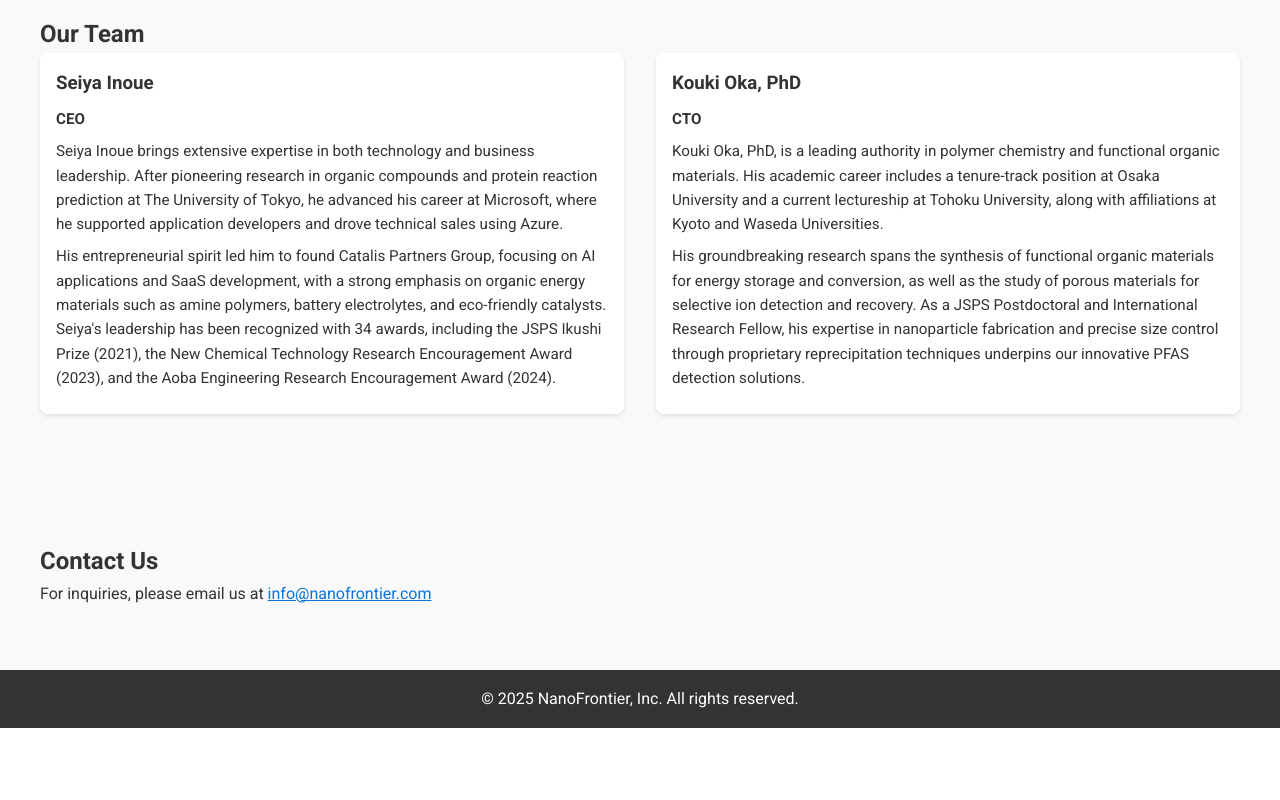
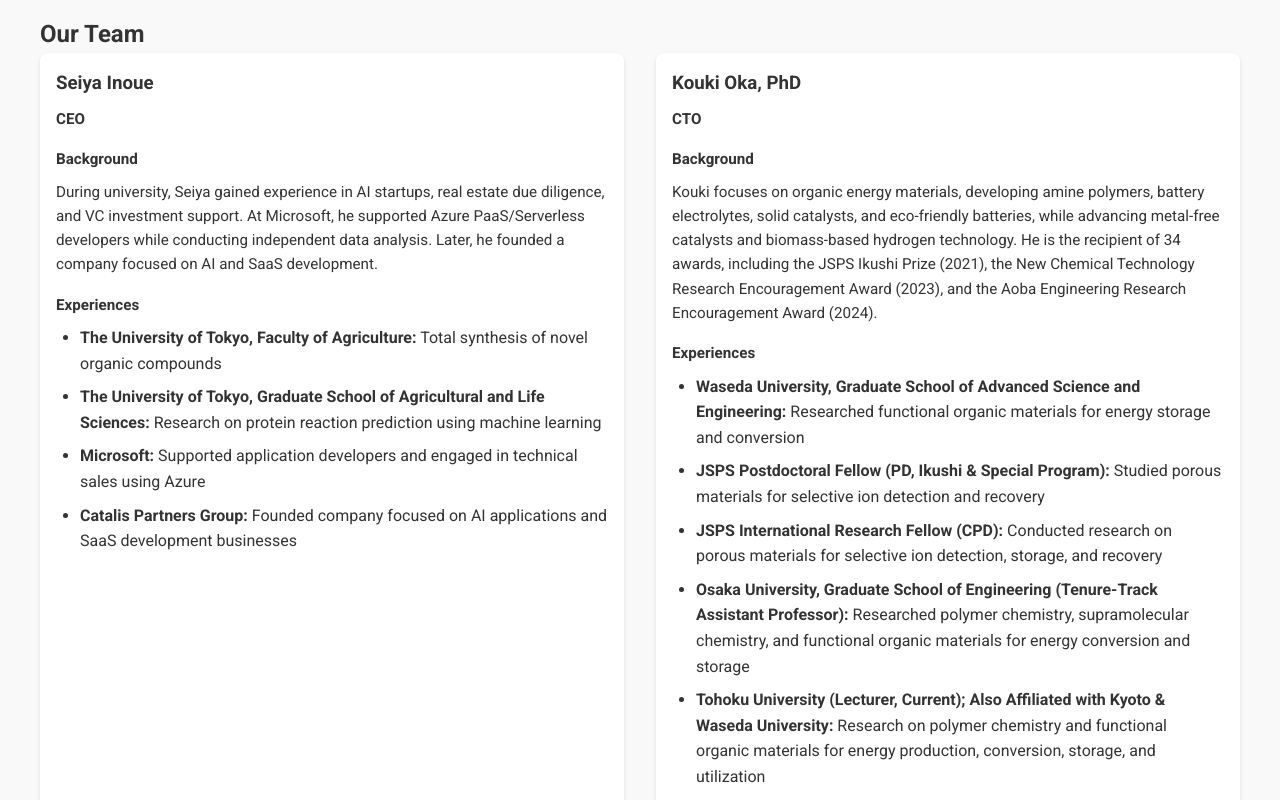
Before and after one commit to CatalisPartnersGroup/corpratesite, a plain HTML site: page index.html in a window 1280 px wide. Shown: the part 1800-2600 px from the top of the page. Before the commit the page ends 2528 px from the top, so only its background shows below. Drawn offline with Linux system fonts and the light colour scheme.

Commit message:
edit experience

```diff
--- a/index.html
+++ b/index.html
@@ -32,6 +32,9 @@
     .team-member { background: #fff; padding: 1rem; border-radius: 8px; box-shadow: 0 2px 4px rgba(0,0,0,0.1); }
     .team-member h3 { margin-bottom: 0.5rem; }
     .team-member p { margin-bottom: 0.5rem; font-size: 0.95rem; }
+    .team-member .subheading { font-weight: bold; margin-top: 1rem; }
+    .team-member ul { margin-left: 1.5rem; }
+    .team-member ul li { margin-bottom: 0.5rem; }
   </style>
 </head>
 <body>
@@ -95,17 +98,34 @@
     <div class="container">
       <h2>Our Team</h2>
       <div class="grid grid-2">
+        <!-- Seiya Inoue -->
         <div class="team-member">
           <h3>Seiya Inoue</h3>
           <p><strong>CEO</strong></p>
-          <p>Seiya Inoue brings extensive expertise in both technology and business leadership. After pioneering research in organic compounds and protein reaction prediction at The University of Tokyo, he advanced his career at Microsoft, where he supported application developers and drove technical sales using Azure.</p>
-          <p>His entrepreneurial spirit led him to found Catalis Partners Group, focusing on AI applications and SaaS development, with a strong emphasis on organic energy materials such as amine polymers, battery electrolytes, and eco-friendly catalysts. Seiya's leadership has been recognized with 34 awards, including the JSPS Ikushi Prize (2021), the New Chemical Technology Research Encouragement Award (2023), and the Aoba Engineering Research Encouragement Award (2024).</p>
+          <p class="subheading">Background</p>
+          <p>During university, Seiya gained experience in AI startups, real estate due diligence, and VC investment support. At Microsoft, he supported Azure PaaS/Serverless developers while conducting independent data analysis. Later, he founded a company focused on AI and SaaS development.</p>
+          <p class="subheading">Experiences</p>
+          <ul>
+            <li><strong>The University of Tokyo, Faculty of Agriculture:</strong> Total synthesis of novel organic compounds</li>
+            <li><strong>The University of Tokyo, Graduate School of Agricultural and Life Sciences:</strong> Research on protein reaction prediction using machine learning</li>
+            <li><strong>Microsoft:</strong> Supported application developers and engaged in technical sales using Azure</li>
+            <li><strong>Catalis Partners Group:</strong> Founded company focused on AI applications and SaaS development businesses</li>
+          </ul>
         </div>
+        <!-- Kouki Oka -->
         <div class="team-member">
           <h3>Kouki Oka, PhD</h3>
           <p><strong>CTO</strong></p>
-          <p>Kouki Oka, PhD, is a leading authority in polymer chemistry and functional organic materials. His academic career includes a tenure-track position at Osaka University and a current lectureship at Tohoku University, along with affiliations at Kyoto and Waseda Universities.</p>
-          <p>His groundbreaking research spans the synthesis of functional organic materials for energy storage and conversion, as well as the study of porous materials for selective ion detection and recovery. As a JSPS Postdoctoral and International Research Fellow, his expertise in nanoparticle fabrication and precise size control through proprietary reprecipitation techniques underpins our innovative PFAS detection solutions.</p>
+          <p class="subheading">Background</p>
+          <p>Kouki focuses on organic energy materials, developing amine polymers, battery electrolytes, solid catalysts, and eco-friendly batteries, while advancing metal-free catalysts and biomass-based hydrogen technology. He is the recipient of 34 awards, including the JSPS Ikushi Prize (2021), the New Chemical Technology Research Encouragement Award (2023), and the Aoba Engineering Research Encouragement Award (2024).</p>
+          <p class="subheading">Experiences</p>
+          <ul>
+            <li><strong>Waseda University, Graduate School of Advanced Science and Engineering:</strong> Researched functional organic materials for energy storage and conversion</li>
+            <li><strong>JSPS Postdoctoral Fellow (PD, Ikushi & Special Program):</strong> Studied porous materials for selective ion detection and recovery</li>
+            <li><strong>JSPS International Research Fellow (CPD):</strong> Conducted research on porous materials for selective ion detection, storage, and recovery</li>
+            <li><strong>Osaka University, Graduate School of Engineering (Tenure-Track Assistant Professor):</strong> Researched polymer chemistry, supramolecular chemistry, and functional organic materials for energy conversion and storage</li>
+            <li><strong>Tohoku University (Lecturer, Current); Also Affiliated with Kyoto & Waseda University:</strong> Research on polymer chemistry and functional organic materials for energy production, conversion, storage, and utilization</li>
+          </ul>
         </div>
       </div>
     </div>
```
